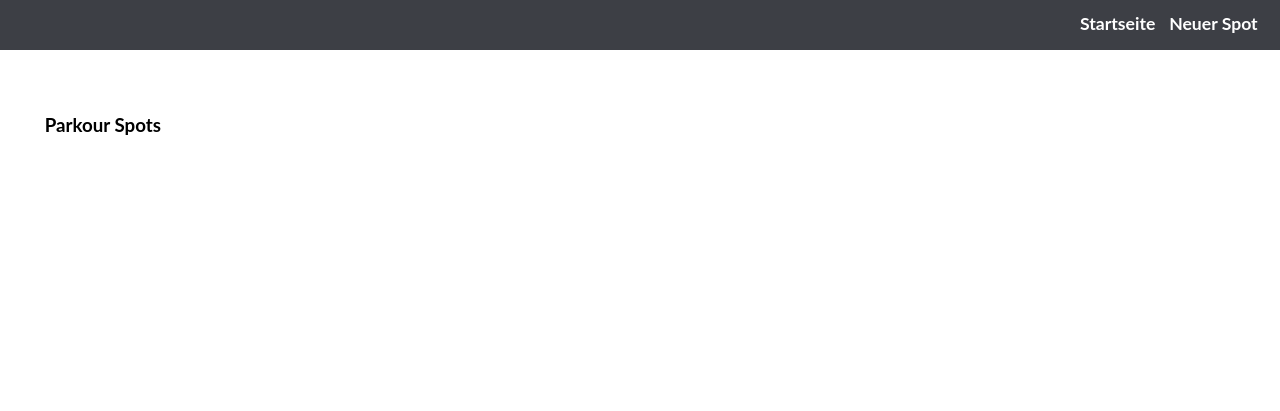
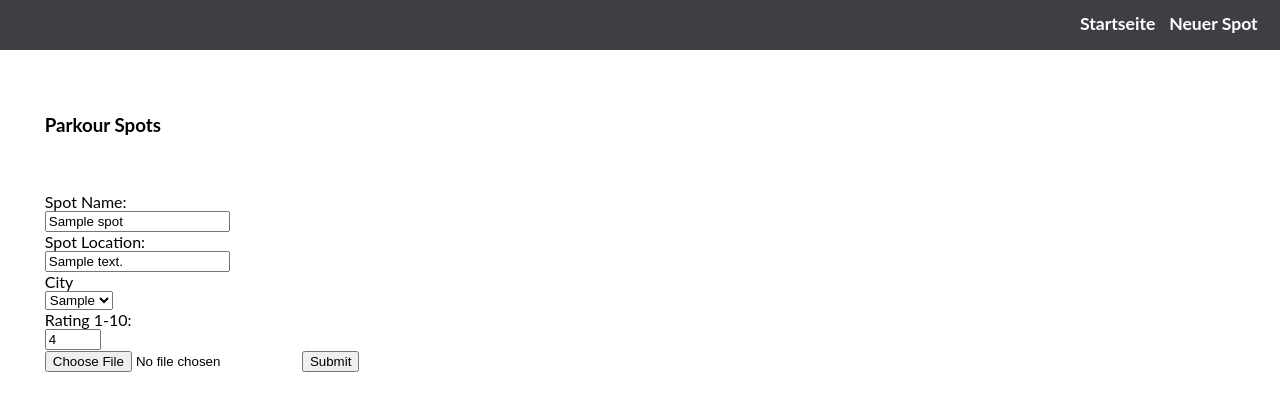
Before and after one commit to Laureatus/ParkourSpots, a PHP site: page /index.php?spot_id=1&action=edit in a window 1280 px wide. Shown: the top 411 px of the page. Run offline with PHP 8.4, Linux system fonts and the light colour scheme; tables that the repository leaves empty hold one stand-in row (values such as "Sample post").

Commit message:
Refactored version bevore deleting

```diff
--- a/Website/images.php
+++ b/Website/images.php
@@ -8,7 +8,7 @@
 <div id="images">
 <?php
     $spot_id = $_GET['spot_id'];
-    $directory = "src/Scripts/uploads/$spot_id";
+    $directory = "src/uploads/$spot_id";
     if (!is_dir($directory)) {
         echo "Couldn't find enclosing image folder:  " . $directory;
     }
--- a/Website/index.php
+++ b/Website/index.php
@@ -1,17 +1,63 @@
+<?php
+include 'src/Scripts/head.php';
+include_once 'src/Scripts/functions.inc.php';
+include_once 'src/Scripts/settings.php';
+
+$action = $_REQUEST['action'] ?? '';
+$spot_id = $_REQUEST['spot_id'] ?? null;
+
+switch($action) {
+
+     case 'delete':
+         if (delete_spot($spot_id) && remove_directory($spot_id)) {
+             // Message ...
+             // Redirect ...
+         }
+         break;
+
+     case 'edit':
+         $content = get_spot_form($spot_id);
+         break;
+
+     case 'add':
+         $content = get_spot_form();
+         break;
+
+     case 'submit':
+         // POST -> Validierung
+         $errors = validate_form_submission($_POST);
+         if (empty($errors)) {
+
+             $spot_id === null
+                ? insert_spot($_POST['name'], $_POST['address'], $_POST['city'], $_POST['rating'])
+                : update_spot($spot_id, $_POST['name'], $_POST['address'], $_POST['city'], $_POST['rating']);
+
+             // Weiterleitung
+             header('Location: index.php');
+         }
+         else {
+             $content = get_spot_form($spot_id, $_POST, $errors);
+         }
+
+
+
+
+
+     default:
+         $content = render_spots_table();
+         break;
+}
+
+?>
 
 <!DOCTYPE html>
 <html lang="de">
 
 <body>
+<?php
 
-<?php
-include 'src/Scripts/head.php';
-include_once 'src/Scripts/functions.inc.php';
-if (isset($_GET['spot_id']))
-{
-$spot_id = ($_GET['spot_id']);
-remove_directory($spot_id);
-}
+
+
 include 'src/Scripts/navbar.php';
 ?>
 
@@ -22,12 +68,14 @@
     <div class="col-6">
 
         <article class="leistungs-box leistung-box-empfohlen">
+
             <h1>Parkour Spots</h1>
             <div>
+
                 <?php
                 echo Message::getMessage();
-                include 'src/Scripts/database.php';
                 ?>
+                <?php echo $content; ?>
             </div>
         </article>
 
--- a/Website/src/Scripts/database.php
+++ b/Website/src/Scripts/database.php
@@ -1,12 +1,12 @@
 <?php
 
 include_once 'functions.inc.php';
-
-$connection = connect("database","lorin", "parkour", "db_P@ssw0rd");
+include_once 'settings.php';
+$connection = connect(HOSTNAME,USERNAME, DATABASE, PASSWORD);
 
 
-$statement = get_parkour_spots($connection);
-$count = $statement->rowCount();
+$spots = get_parkour_spots();
+
 
 if ($count > 0){
 
@@ -31,10 +31,9 @@
         echo "<td>" . $rows['city'] . "</td>";
         echo "<td>" . $rows['rating'] . "/10 </td>";
         echo "<td>" . $rows['date'] . "</td>";
-        echo "<td><a href=\"/index.php?spot_id=". $rows['spot_id']. "\">Delete</a></td>";
-        echo "<td><a href=\"/edit.php?spot_id=". $rows['spot_id']. "\">Edit</a></td>";
+        echo "<td><a href=\"/index.php?spot_id=". $rows['spot_id']."&action=delete". "\">Delete</a></td>";
+        echo "<td><a href=\"/index.php?spot_id=". $rows['spot_id']."&action=edit". "\">Edit</a></td>";
         echo "<td><a href=\"/images.php?spot_id=". $rows['spot_id']. "\">Images</a></td>";
-
         echo "</tr>";
     }
     echo "</table>";
--- a/Website/src/Scripts/functions.inc.php
+++ b/Website/src/Scripts/functions.inc.php
@@ -1,4 +1,6 @@
 <?php
+
+include 'settings.php';
 
 /**
  * Connects to a mysql database.
@@ -15,6 +17,7 @@
 function connect(string $hostname, string $username, string $database, string $password) : PDO {
     return new PDO("mysql:host=$hostname;dbname=$database", $username, $password);
 }
+
 
 /**
  * Gets Information from the Database
@@ -44,21 +47,30 @@
  *
  * @return PDOStatement|false
  */
-function get_parkour_spots($connection){
+function get_parkour_spots() {
+    $connection = connect(HOSTNAME,USERNAME, DATABASE, PASSWORD);
     $query = "select spot_id, name, address, city, date_format(added_date, '%d-%m-%Y') as date, rating from spot inner join location using(city);";
     $q = $connection->query($query);
     $q->setFetchMode(PDO::FETCH_ASSOC);
-    return $q;
+
+    $spots = [];
+    while($spot = $q->fetch(PDO::FETCH_ASSOC)) {
+        $spots[] = $spot;
+    }
+    return $spots;
 }
 
 /**
  * Displays all Cities
  * @param null $city
  */
-function displayCity($city = null){
-    $connection = connect("database","lorin", "parkour", "db_P@ssw0rd");
+function get_city_options($city = null){
+    $connection = connect(HOSTNAME,USERNAME, DATABASE, PASSWORD);
     $statement = get_all_cities($connection);
     $count = $statement->rowCount();
+
+    $options = [];
+
     if ($count > 0) {
         while ($rows = $statement->fetch()){
 
@@ -67,10 +79,10 @@
             if ($city === $rows['city']) {
                $selected = 'selected="true"';
             }
-            echo "<option $selected value='". $rows['city'] . "'>" .$rows['city'] . "</option>";
-
+            $options[] = "<option $selected value='". $rows['city'] . "'>" .$rows['city'] . "</option>";
         }
     }
+    return $options;
 }
 
 /**
@@ -83,8 +95,8 @@
  * @return bool
  */
 function insert_spot($name, $location, $city, $rating) {
-    $connection = connect("database","lorin", "parkour", "db_P@ssw0rd");
-    $statementSpot = "insert into spot (name,address,city,rating) VALUES (:name,:address,:city,:rating)";
+    $connection = connect(HOSTNAME,USERNAME, DATABASE, PASSWORD);
+    $statementSpot = "INSERT INTO spot (name,address,city,rating) VALUES (:name,:address,:city,:rating)";
     $insertSpot = $connection->prepare($statementSpot);
 
     $result = $insertSpot->execute([
@@ -108,10 +120,28 @@
  */
 function get_update_spot($spot_id){
     $query = "select spot_id, name, address, city, added_date, rating from spot inner join location using(city) where spot_id = $spot_id;";
-    $connection = connect("database","lorin", "parkour", "db_P@ssw0rd");
+    $connection = connect(HOSTNAME,USERNAME, DATABASE, PASSWORD);
     $q = $connection->query($query);
     $q->setFetchMode(PDO::FETCH_ASSOC);
     return $q;
+}
+
+/**
+ * Returns a spot for a given spot_id.
+ *
+ * @param int $spot_id
+ *      ID of the spot
+ * @return array|false
+ */
+function get_spot($spot_id) {
+    $connection = connect(HOSTNAME,USERNAME, DATABASE, PASSWORD);
+    $statement = $connection->prepare('SELECT spot_id, name, address, city, added_date, rating FROM spot INNER JOIN location USING(city) WHERE spot_id = ?');
+
+    if ($statement->execute([$spot_id])) {
+        return $statement->fetch(PDO::FETCH_ASSOC);
+    }
+
+    return false;
 }
 
 /**
@@ -124,7 +154,7 @@
  * @return bool
  */
 function update_spot($spot_id, $name, $address, $city, $rating){
-    $connection = connect("database","lorin", "parkour", "db_P@ssw0rd");
+    $connection = connect(HOSTNAME,USERNAME, DATABASE, PASSWORD);
     $editStatement = "update spot set name =  '$name', address = '$address', city = '$city', rating = '$rating' where spot_id = '$spot_id'";
     $editSpot = $connection->prepare($editStatement);
     return $editSpot->execute();
@@ -137,7 +167,7 @@
  * @return bool
  */
 function delete_spot($spot_id) {
-    $connection = connect("database","lorin", "parkour", "db_P@ssw0rd");
+    $connection = connect(HOSTNAME,USERNAME, DATABASE, PASSWORD);
     $deleteStatement = "delete from spot where spot_id = $spot_id;";
     $deleteSpot = $connection->prepare($deleteStatement);
     return $deleteSpot->execute();
@@ -171,11 +201,189 @@
  * @param $spot_id
  */
 function remove_directory($spot_id){
-    delete_spot($spot_id);
-    $dir = "src/Scripts/uploads/$spot_id";
+    $dir = "src/uploads/$spot_id";
     array_map('unlink', glob("$dir/*.*"));
     if (is_dir($dir)){
         rmdir($dir);
     }
+    return true;
+}
+
+function edit_spot($spot_id) {
+
+
+    $q = get_update_spot($spot_id);
+//Fetch Data from $q
+    while ($row = $q->fetch()) {
+        $name = $row['name'];
+        $location = $row['address'];
+        $city = $row['city'];
+        $rating = $row['rating'];
+    }
+
+
+
+
+    if (isset($_POST['submit'])) {
+        $errors = [];
+        $name = htmlspecialchars($_POST['name']);
+        $location = htmlspecialchars($_POST['address']);
+        $array = array_values($_POST);
+        $city = $array[3];
+        $rating = htmlspecialchars($_POST['rating']);
+        $spot_id = $_POST['spot_id'];
+
+        if (($_FILES['my_file']['name']!=="")){
+            $dir = "src/uploads/$spot_id";
+            if (is_dir($dir)){
+                $target_dir = $dir;
+            } else {
+                mkdir($dir,0777,false, null);
+                $target_dir = $dir;
+                chmod($target_dir, 0777);
+            }
+
+            $file = $_FILES['my_file']['name'];
+            $path = pathinfo($file);
+            $filename = $path['filename'];
+            $ext = $path['extension'];
+            $temp_name = $_FILES['my_file']['tmp_name'];
+            $path_filename_ext = $target_dir."/".$filename.".".$ext;
+
+            if (file_exists($path_filename_ext)) {
+                $errors[] = 'Bild existiert bereits bitte wählen sie einen anderen Dateinamen';
+            }else{
+                move_uploaded_file($temp_name,$path_filename_ext);
+            }
+        }
+
+        if (empty($name)) {
+            $errors[] = 'Spot Name darf nicht leer sein';
+        }
+
+        if (empty($location)) {
+            $errors[] = 'Addresse darf nicht leer sein';
+        }
+
+        if (empty($city)) {
+            $errors[] = 'Stadt darf nicht leer sein';
+        }
+
+        if (empty($rating)) {
+            $errors[] = 'Bewertung darf nicht leer sein';
+        }
+
+
+        if (count($errors) > 0) {
+            echo '<h2>Ihr Formular ist nicht vollständig ausgefüllt</h2>';
+            echo '<p>Füllen Sie auch die folgenden Felder aus:<br>';
+            echo implode('<br>', $errors);
+            echo '</p>';
+        } else {
+            if (update_spot($spot_id,$name, $location, $city, $rating)) {
+                Message::setMessage("Änderungen wurden erfolgreich gespeichert");
+                header("Location: index.php");
+            }
+        }
+    }
+
+
 
 }
+
+
+function get_spot_form($spot_id = null, $values = [], $errors = []) {
+
+    if (!empty($spot_id)) {
+       $spot = get_spot($spot_id);
+    }
+    elseif (!empty($values)) {
+        $spot = $values;
+    }
+
+    $name = $spot['name'] ?? '';
+    $address = $spot['address'] ?? '';
+    $city = $spot['city'] ?? '';
+    $rating = $spot['rating'] ?? '';
+
+    $options = implode("\n", get_city_options($city));
+
+    $form = <<<FORM
+    <form enctype='multipart/form-data' action='index.php' method='post'>
+        <input type='hidden' id='spot_id' name='spot_id' value='$spot_id'><br>
+        <input type='hidden' id='action' name='action' value='submit'><br>
+        <label for='name'>Spot Name:</label><br>
+        <input type='text' id='name' name='name' value='$name'><br>
+
+        <label for='address'>Spot Location:</label><br>
+        <input type='text' id='address' name='address' value='$address'><br>
+
+        <label for='city'>City</label><br>
+        <select name='city' id='city' value='$city'>
+        $options
+        </select><br>
+
+        <label for='rating'>Rating 1-10:</label><br>
+        <input type='number' id='rating' name='rating' min='1' max='10' value='$rating'><br>
+
+        <input type='file' name='my_file'>
+        <input type='submit' name='submit' value='Submit'>
+    </form>
+FORM;
+
+    return $form;
+}
+
+function render_spots_table() {
+
+    $spots = get_parkour_spots();
+
+    if (count($spots) > 0) {
+        $table = '<table>';
+        $table.= '<tr><th>Name</th><th>Location</th><th>City</th><th>Rating</th><th>Added Date</th><th>Delete</th><th>Edit</th><th>Images</th></tr>';
+        foreach ($spots as $key => $spot) {
+            $table .='<tr>';
+            $table .='<td>' . $spot['name'] .'</td>';
+            $table .='<td>' . $spot['address'] . '</td>';
+            $table .='<td>' . $spot['city'] . '</td>';
+            $table .='<td>' . $spot['rating'] . '/10</td>';
+            $table .='<td>' . $spot['date'] . '</td>';
+            $table .='<td><a href="/index.php?spot_id=' . $spot['spot_id'] . '&action=delete">Delete</a></td>';
+            $table .='<td><a href="/index.php?spot_id='. $spot['spot_id'] . '&action=edit">Edit</a></td>';
+            $table .='<td><a href="/images.php?spot_id='. $spot['spot_id']. '">Images</a></td>';
+            $table .='</tr>';
+        }
+        $table .='</table>';
+        return $table;
+    }
+
+    return '';
+}
+
+function validate_form_submission($form) {
+    $errors = [];
+
+    $name = $form['name'];
+    $location = $form['address'];
+
+    $city = $form['city'];
+    $rating = $form['rating'];
+
+    if (empty($name)) {
+       $errors[] = 'Spot Name darf nicht leer sein';
+    }
+
+    if (empty($location)) {
+        $errors[] = 'Addresse darf nicht leer sein';
+    }
+
+    if (empty($city)) {
+        $errors[] = 'Stadt darf nicht leer sein';
+    }
+
+    if (empty($rating)) {
+        $errors[] = 'Bewertung darf nicht leer sein';
+    }
+
+    return $errors;
+}
--- a/Website/src/Scripts/navbar.php
+++ b/Website/src/Scripts/navbar.php
@@ -6,7 +6,7 @@
 echo "           <div class='col-6'>";
 echo "                <ul>";
 echo "                   <li><a href='index.php'>Startseite</a></li>";
-echo "                    <li><a href='new-spot.php'>Neuer Spot</a></li>";
+echo "                    <li><a href='index.php?action=add'>Neuer Spot</a></li>";
 echo "               </ul>";
 echo "            </div>";
 echo "       </div>";
@@ -19,7 +19,7 @@
 echo "                    <div id='mobile-nav-content' class='clearfix'>";
 echo "                       <ul>";
 echo "                            <li><a href='index.php'>Startseite</a></li>";
-echo "                           <li class='active'><a href='new-spot.php'>Neuer Spot</a></li>";
+echo "                           <li class='active'><a href='index.php?action=add'>Neuer Spot</a></li>";
 echo "                        </ul>";
 echo "                   </div>";
 echo "                </div>";
--- a/Website/src/Scripts/newSpot.php
+++ b/Website/src/Scripts/newSpot.php
@@ -43,7 +43,7 @@
         if ($spot_id = insert_spot($name, $location, $city, $rating)) {
 
             if (($_FILES['my_file']['name']!=="")){
-                $dir = "uploads/$spot_id/";
+                $dir = "../uploads/$spot_id/";
                 if (is_dir($dir)){
                     $target_dir = $dir;
                 } else {
--- /dev/null
+++ b/Website/src/Scripts/settings.php
@@ -0,0 +1,6 @@
+<?php
+//Database Credentials
+const USERNAME = "lorin";
+const HOSTNAME = "database";
+const DATABASE = "parkour";
+const PASSWORD = "db_P@ssw0rd";
```
Also changed, not shown: Website/edit.php (+25 -31 lines), Database/parkour-data.sql (renamed from Website/src/Scripts/parkour-data.sql), Database/parkour-schema.sql (renamed from Website/src/Scripts/parkour-schema.sql), Database/plz_light.csv (renamed from Website/src/Scripts/plz_light.csv), Website/newSpot.php (renamed from Website/new-spot.php), 1 other file.
